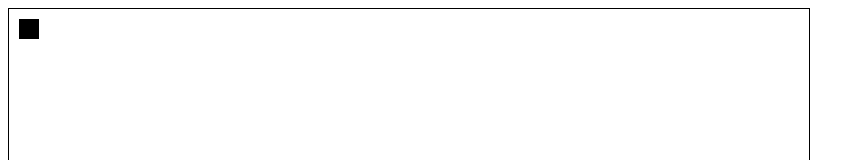
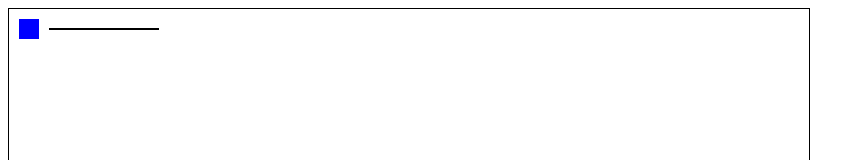
Before and after one commit to dsbarrionuevo/PizarraVirtual, a plain HTML site: page index.html in a window 1280 px wide. Shown: the top 160 px of the page, without its empty margins (0-865 px from the left). Drawn offline with Linux system fonts and the light colour scheme.

Commit message:
Actualizo el diagrama de clases. Agrego clases estilo y linea.

```diff
--- a/index.html
+++ b/index.html
@@ -7,9 +7,11 @@
         <style>
             canvas{border:1px solid #000;}
         </style>
+        <script src="js/clases/estilo.class.js" type="text/javascript"></script>
         <script src="js/clases/visualizable.class.js" type="text/javascript"></script>
         <script src="js/clases/forma.class.js" type="text/javascript"></script>
         <script src="js/clases/rectangulo.class.js" type="text/javascript"></script>
+        <script src="js/clases/linea.class.js" type="text/javascript"></script>
         <script src="js/clases/capa.class.js" type="text/javascript"></script>
         <script src="js/clases/papel.class.js" type="text/javascript"></script>
         <script src="js/index.js" type="text/javascript"></script>
--- /dev/null
+++ b/js/clases/estilo.class.js
@@ -0,0 +1,3 @@
+function Estilo(estilizar){
+    this.estilizar = estilizar;
+}
--- a/js/clases/forma.class.js
+++ b/js/clases/forma.class.js
@@ -1,10 +1,5 @@
 Forma.prototype = new Visualizable;
-function Forma(x, y) {
-    this.x = x;
-    this.y = y;
-    this.ancho;
-    this.alto;
-    //metodo abstracto
-    this.dibujar = function (contexto) {
-    };
+function Forma(x, y, ancho, alto, estilo) {
+    Visualizable.call(this, x, y, ancho, alto, estilo);
+    //por ahora tiene lo mismo que el padre por lo que esta vacio...
 }
--- /dev/null
+++ b/js/clases/linea.class.js
@@ -0,0 +1,16 @@
+Linea.prototype = new Forma;
+function Linea(xi, yi, xf, yf, estilo) {
+    Forma.call(this, xi, yi, xi + xf, yi + yf, estilo);
+    this.xf = xf;
+    this.yf = yf;
+    this.dibujar = function (contexto) {
+        this.__proto__.dibujar(contexto);
+        contexto.save();
+        this.estilo.estilizar(contexto);
+        contexto.beginPath();
+        contexto.moveTo(this.x, this.y);
+        contexto.lineTo(this.xf, this.yf);
+        contexto.stroke();
+        contexto.restore();
+    };
+}
--- a/js/clases/rectangulo.class.js
+++ b/js/clases/rectangulo.class.js
@@ -1,11 +1,12 @@
 Rectangulo.prototype = new Forma;
-function Rectangulo(x, y, ancho, alto) {
-    Forma.call(this, x, y);
-    this.ancho = ancho;
-    this.alto = alto;
+function Rectangulo(x, y, ancho, alto, estilo) {
+    Forma.call(this, x, y, ancho, alto, estilo);
     this.dibujar = function (contexto) {
-        //llamo al metodo del padre
+        //llamo al metodo del padre, si bien forma no posee este metodo, pero llama al metodo de visualizable
         this.__proto__.dibujar(contexto);
+        contexto.save();
+        this.estilo.estilizar(contexto);
         contexto.fillRect(this.x, this.y, this.ancho, this.alto);
+        contexto.restore();
     };
 }
--- a/js/clases/visualizable.class.js
+++ b/js/clases/visualizable.class.js
@@ -1,4 +1,9 @@
-function Visualizable() {
+function Visualizable(x, y, ancho, alto, estilo) {
+    this.x = x;
+    this.y = y;
+    this.ancho = ancho;
+    this.alto = alto;
+    this.estilo = estilo;
     //metodo abstracto
     this.dibujar = function (contexto) {
     };
--- a/js/index.js
+++ b/js/index.js
@@ -1,7 +1,13 @@
 var papel;
 window.addEventListener("load", function () {
     papel = new Papel(document.querySelector("canvas"));
-    var r1 = new Rectangulo(10, 10, 20, 20);
+    var estilo = new Estilo(function(contexto){
+        contexto.fillStyle = "blue";
+        contexto.lineWidth = 2;
+    });
+    var r1 = new Rectangulo(10, 10, 20, 20, estilo);
+    var l1 = new Linea(40, 20, 150, 20, estilo);
     papel.agregarObjeto(r1);
+    papel.agregarObjeto(l1);
     papel.dibujar();
 });
```
Also changed, not shown: doc/PizarraVirtual_v1.png (renamed from doc/PizarraVirtual.png), doc/PizarraVirtual_v2.png (added), 1 other file.
